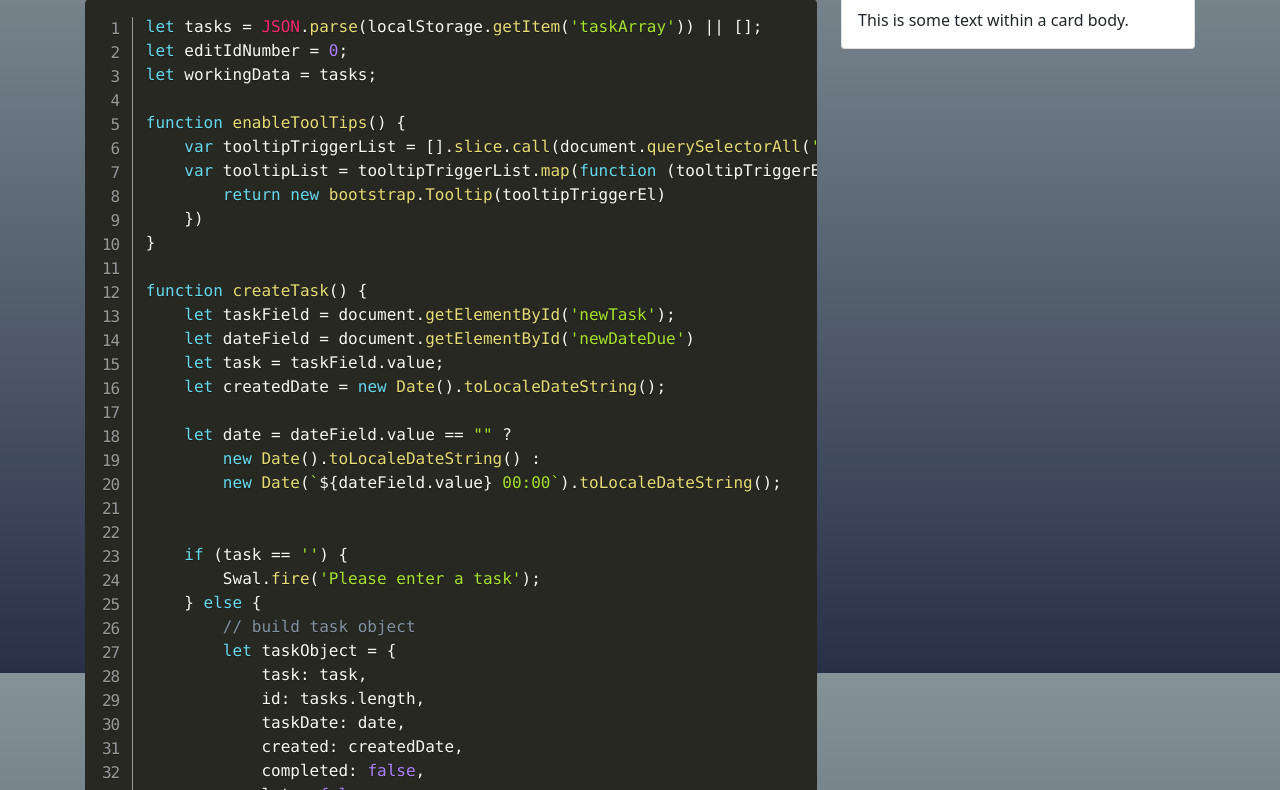
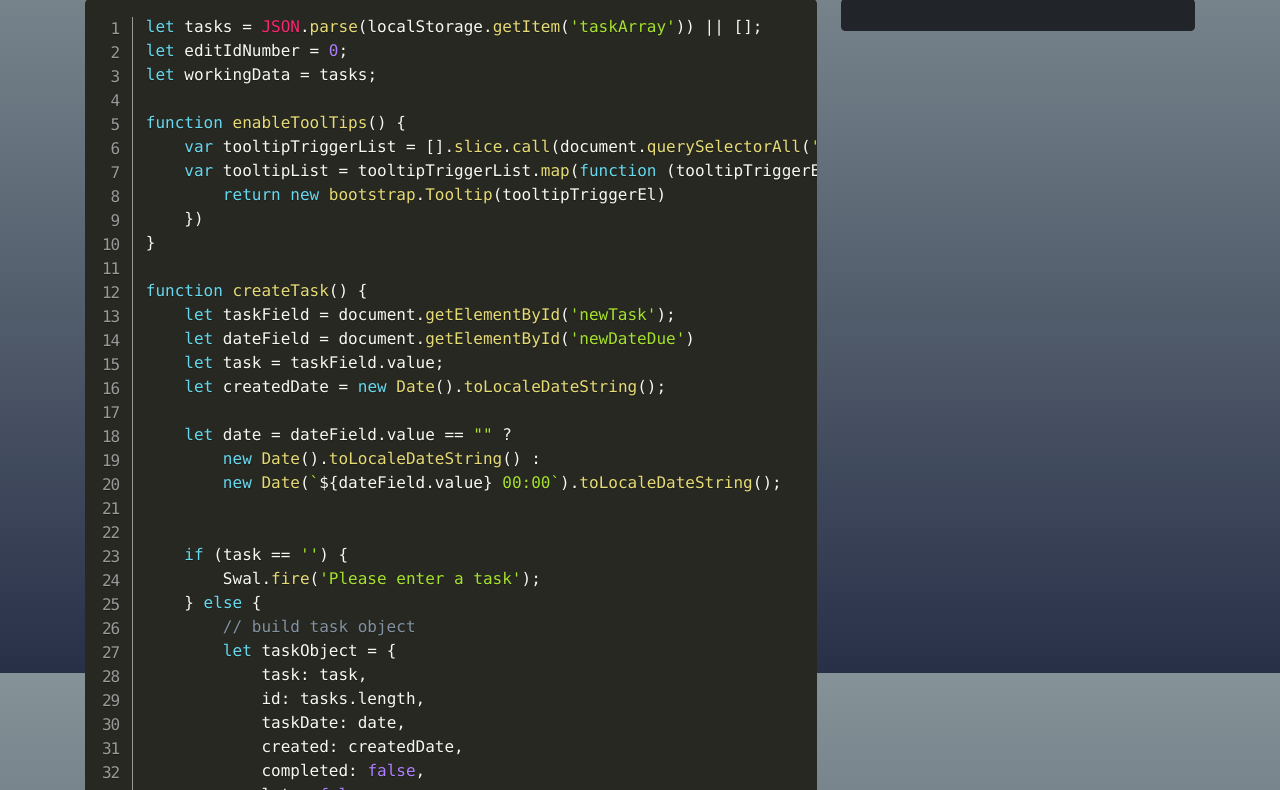
Before and after one commit to elbiesmith/taskmaster, a plain HTML site: page code.html in a window 1280 px wide. Shown: the part 127-917 px from the top of the page. Drawn offline with nearby package versions, Linux system fonts and the light colour scheme.

Commit message:
Update code.html

```diff
--- a/code.html
+++ b/code.html
@@ -443,9 +443,9 @@
                     </pre>
                 </div>
                 <div class="col">
-                    <div class="card">
-                        <div class="card-body">
-                          This is some text within a card body.
+                    <div class="card border-0 mt-2 rounded">
+                        <div class="card-body border-dark border-0  rounded bg-dark text-light">
+
                         </div>
                       </div>
                     </p>
```
